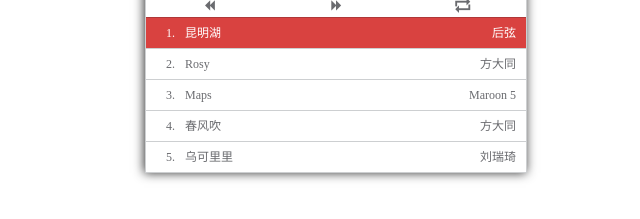
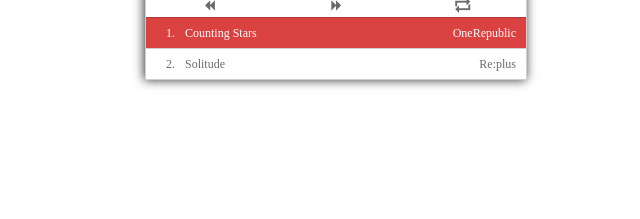
Before and after one commit to worldzhao/url-music-player, a plain HTML site: page index.html in a window 1280 px wide. Shown: the part 205-424 px from the top of the page, without its empty margins (304-944 px from the left). Drawn offline with Linux system fonts and the light colour scheme; files whose address does not match are found by name.

Commit message:
delete music

```diff
--- a/index.html
+++ b/index.html
@@ -49,34 +49,16 @@
 		new Controls({
 			songs:[
                     {
-                        src:'./music/kmh.mp3',
-                        name:'昆明湖',
-                        author:'后弦',
-                        cover:'./cover/kmh.jpg'
+                        src:'http://o9vplcp9o.bkt.clouddn.com/CountingStars.mp3',
+                        name:'Counting Stars',
+                        author:'OneRepublic',
+                        cover:'http://o9vplcp9o.bkt.clouddn.com/CountingStars_cover.jpg'
                     },
-                    {
-                        src:'./music/rosy.mp3',
-                        name:'Rosy',
-                        author:'方大同',
-                        cover:'./cover/rosy.jpg'
-                    },
-                    {
-                        src:'./music/maps.mp3',
-                        name:'Maps',
-                        author:'Maroon 5',
-                        cover:'./cover/maps.jpg'
-                    },
-                    {
-                        src:'./music/cfc.mp3',
-                        name:'春风吹',
-                        author:'方大同',
-                        cover:'./cover/cfc.jpg'
-                    },
-                    {
-                        src:'./music/wkll.mp3',
-                        name:'乌可里里',
-                        author:'刘瑞琦',
-                        cover:'./cover/wkll.jpg'
+                     {
+                        src:'http://o9vplcp9o.bkt.clouddn.com/Solitude.mp3',//音乐文件，必填
+                        name:'Solitude',//歌曲名称，必填
+                        author:'Re:plus',//歌手，必填
+                        cover:'http://o9vplcp9o.bkt.clouddn.com/Solitude_cover.jpg'//专辑封面，必填
                     }
                 ]
 		});
```
